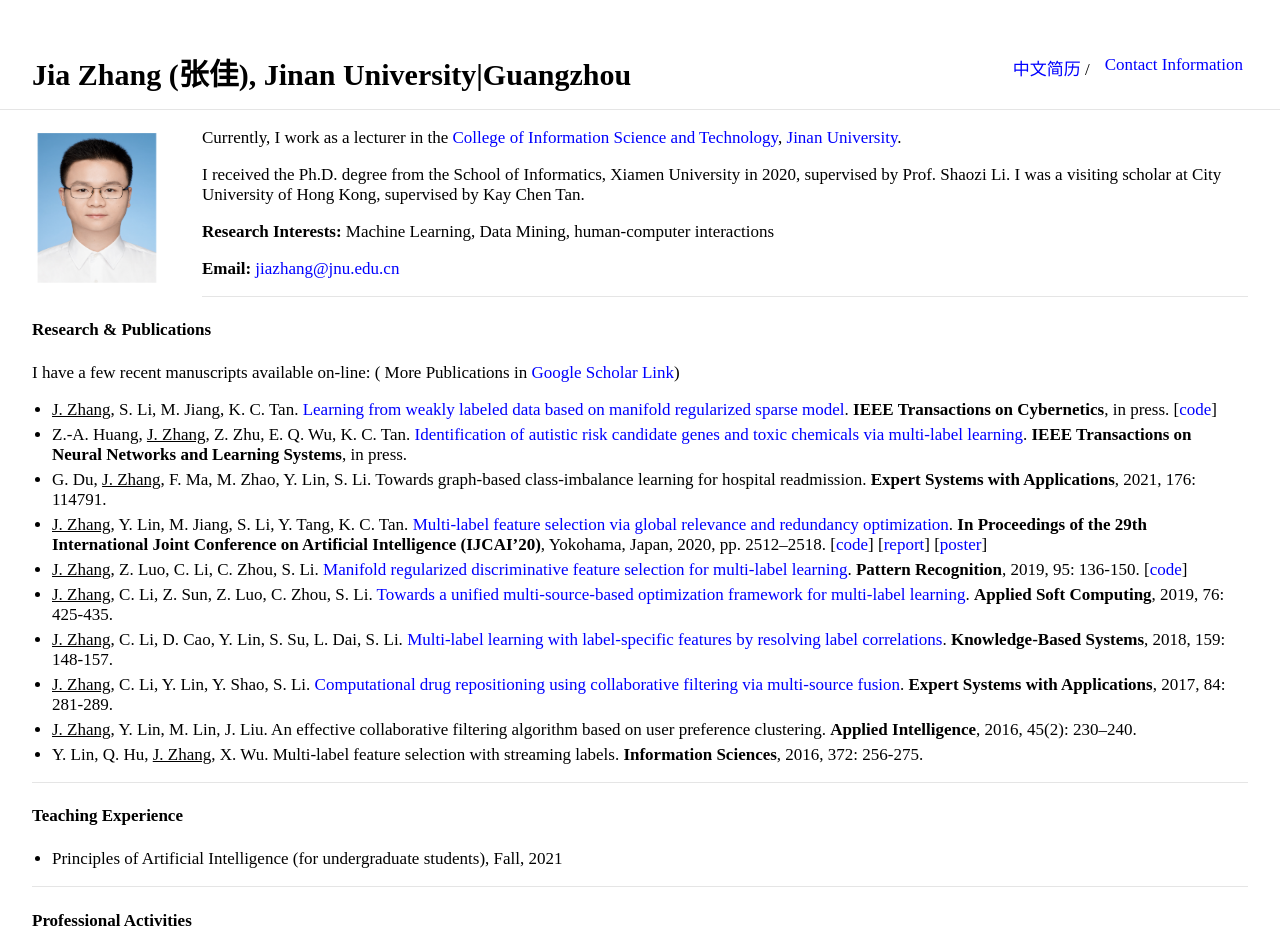
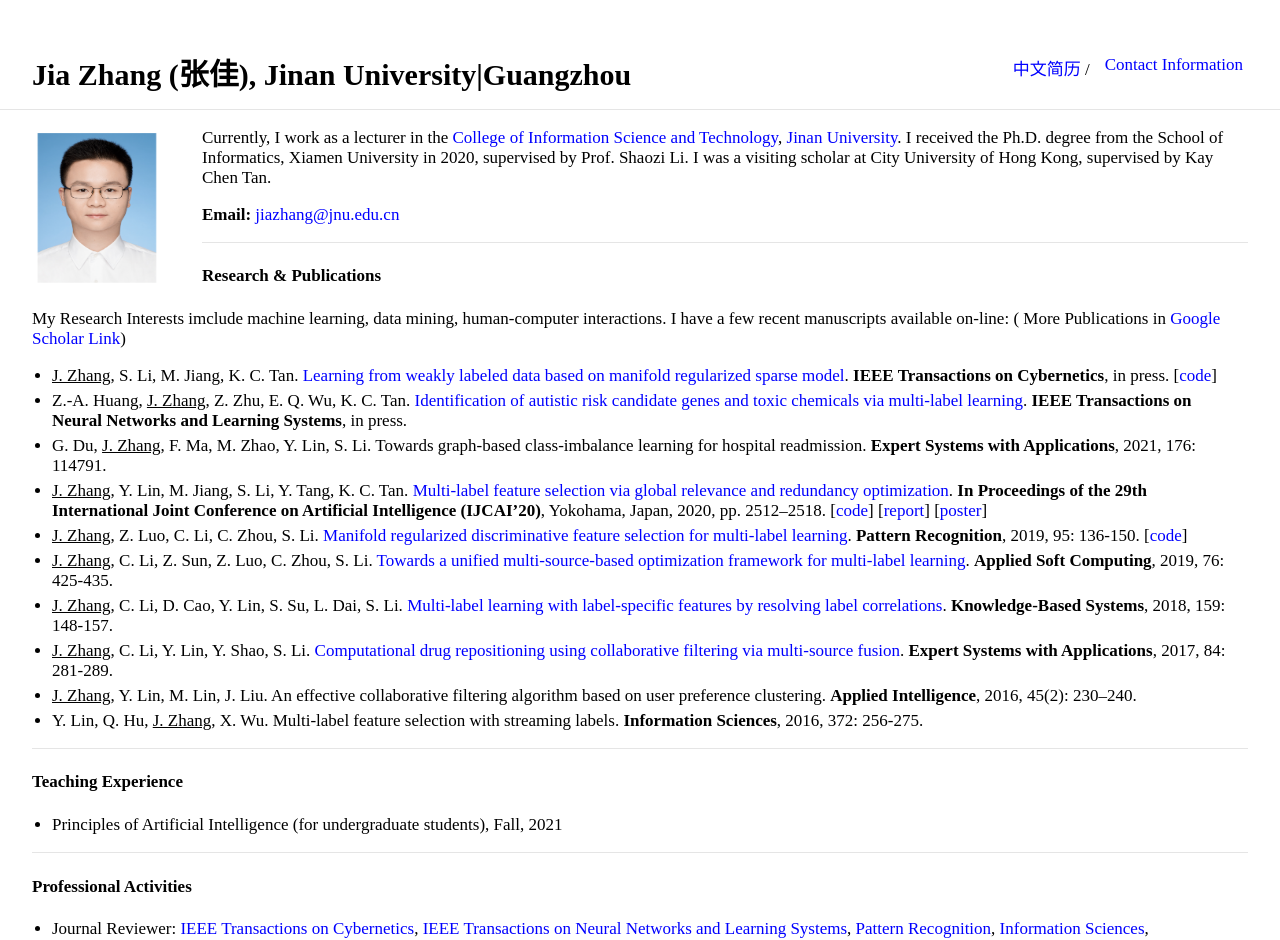
Before and after one commit to jiazhang-ml/jiazhang-ml.github.io, a Jekyll site: the page built from index.md, in a window 1280 px wide. Shown: the top 940 px of the page. Built offline with Jekyll 4.4.1, drawn with Linux system fonts in a browser that asks for light colours; some of the changed text lies outside the part shown.

Commit message:
Update index.md

```diff
--- a/index.md
+++ b/index.md
@@ -17,7 +14,7 @@ I received the Ph.D. degree from the School of Informatics, Xiamen University in
 
 #### Research & Publications
 
-I have a few recent manuscripts available on-line: ( More Publications in [Google Scholar Link](https://scholar.google.com/citations?user=yBaTk-gAAAAJ&hl=en))
+My Research Interests imclude machine learning, data mining, human-computer interactions. I have a few recent manuscripts available on-line: ( More Publications in [Google Scholar Link](https://scholar.google.com/citations?user=yBaTk-gAAAAJ&hl=en))
 
 * <u>J. Zhang</u>, S. Li, M. Jiang, K. C. Tan. [Learning from weakly labeled data based on manifold regularized sparse model](09185009.pdf). **IEEE Transactions on Cybernetics**, in press. [[code](MSWL-master.zip)]
 * Z.-A. Huang, <u>J. Zhang</u>, Z. Zhu, E. Q. Wu, K. C. Tan. [Identification of autistic risk candidate genes and toxic chemicals via multi-label learning](09177287.pdf). **IEEE Transactions on Neural Networks and Learning Systems**, in press.
@@ -39,6 +36,6 @@ I have a few recent manuscripts available on-line: ( More Publications in [Googl
 ---
 
 #### Professional Activities
-*Journal Reviewer*: [IEEE Transactions on Cybernetics](https://mc.manuscriptcentral.com/cyb-ieee), [IEEE Transactions on Neural Networks and Learning Systems](https://mc.manuscriptcentral.com/tnnls), [Pattern Recognition](https://www.journals.elsevier.com/pattern-recognition/), [Information Sciences](https://www.journals.elsevier.com/information-sciences), [Knowledge-Based Systems](https://www.journals.elsevier.com/knowledge-based-systems), [Applied Intelligence](https://www.editorialmanager.com/apin/Default.aspx)
+* Journal Reviewer: [IEEE Transactions on Cybernetics](https://mc.manuscriptcentral.com/cyb-ieee), [IEEE Transactions on Neural Networks and Learning Systems](https://mc.manuscriptcentral.com/tnnls), [Pattern Recognition](https://www.journals.elsevier.com/pattern-recognition/), [Information Sciences](https://www.journals.elsevier.com/information-sciences), [Knowledge-Based Systems](https://www.journals.elsevier.com/knowledge-based-systems), [Applied Intelligence](https://www.editorialmanager.com/apin/Default.aspx)
 
-*PC Member*: The International Joint Conference on Neural Networks ([IJCNN 2021](https://www.ijcnn.org/))
+* PC Member: The International Joint Conference on Neural Networks ([IJCNN 2021](https://www.ijcnn.org/))
```
Also changed, not shown: other parts of index.md (+1 -4 lines).
